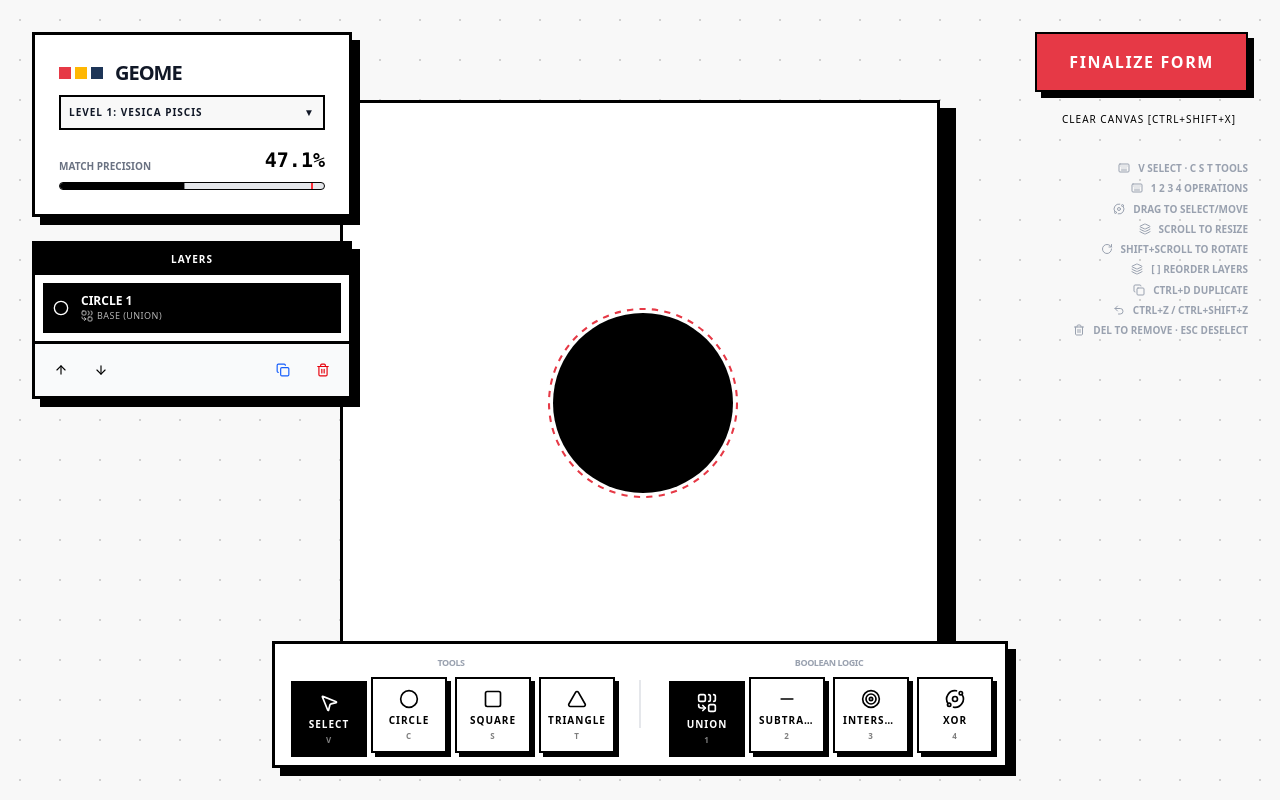
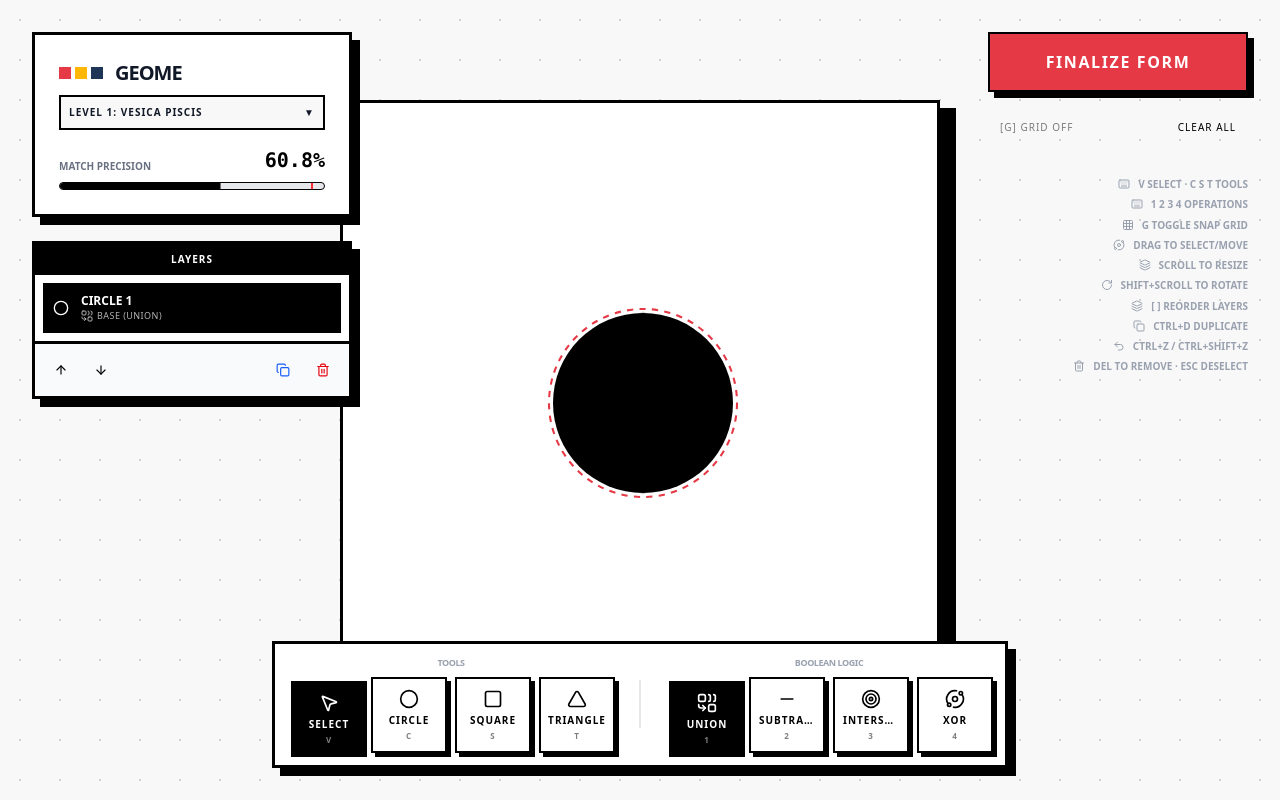
Before and after one commit to zhnuksyh/geome, a React (Vite) app: page / in a window 1280 px wide. Built offline with nearby package versions, Linux system fonts and the light colour scheme.

Commit message:
feat: standard grid snapping system and level math standardisation

```diff
--- a/src/App.tsx
+++ b/src/App.tsx
@@ -12,6 +12,7 @@ export default function App() {
   const [currentLevel, setCurrentLevel] = useLocalStorage('geome_level', 0);
   const [maxUnlockedLevel, setMaxUnlockedLevel] = useLocalStorage('geome_max_level', 0);
   const [shapes, setShapes] = useLocalStorage<ShapeObj[]>('geome_shapes', []);
+  const [showGrid, setShowGrid] = useLocalStorage('geome_grid', false);
 
   // ─── History (Undo / Redo) ─────────────────────────────────────────
   const { snapshot, undo, redo } = useHistory(shapes, setShapes);
@@ -165,6 +166,7 @@ export default function App() {
         currentLevel={currentLevel}
         maxUnlockedLevel={maxUnlockedLevel}
         accuracy={accuracy}
+        showGrid={showGrid}
         activeTool={activeTool}
         selectedOp={selectedOp}
         shapes={shapes}
@@ -179,6 +181,7 @@ export default function App() {
         onMoveDown={handleMoveDownSelected}
         onDuplicate={handleDuplicateSelected}
         onDelete={handleDeleteSelected}
+        onToggleGrid={() => setShowGrid(!showGrid)}
       />
 
       {/* Canvas Workspace */}
@@ -186,6 +189,8 @@ export default function App() {
         shapes={shapes}
         setShapes={setShapes}
         currentLevel={currentLevel}
+        showGrid={showGrid}
+        setShowGrid={setShowGrid}
         activeTool={activeTool}
         setActiveTool={setActiveTool}
         selectedOp={selectedOp}
--- a/src/components/CanvasWorkspace.tsx
+++ b/src/components/CanvasWorkspace.tsx
@@ -19,6 +19,8 @@ interface CanvasWorkspaceProps {
   undo: () => void;
   redo: () => void;
   onClear: () => void;
+  showGrid: boolean;
+  setShowGrid: (val: boolean | ((prev: boolean) => boolean)) => void;
 }
 
 export function CanvasWorkspace({
@@ -38,6 +40,8 @@ export function CanvasWorkspace({
   undo,
   redo,
   onClear,
+  showGrid,
+  setShowGrid,
 }: CanvasWorkspaceProps) {
   const gameCanvasRef = useRef<HTMLCanvasElement>(null);
   const targetCanvasRef = useRef<HTMLCanvasElement>(null);
@@ -104,6 +108,23 @@ export function CanvasWorkspace({
 
     ctx.drawImage(buffer, 0, 0);
 
+    // Draw Grid overlay if toggled
+    if (showGrid) {
+      ctx.strokeStyle = 'rgba(0, 0, 0, 0.1)';
+      ctx.lineWidth = 1;
+      ctx.setLineDash([2, 4]); // Dotted grid
+      ctx.beginPath();
+      // Draw 20px interval lines
+      for (let i = 0; i <= CANVAS_SIZE; i += 20) {
+        ctx.moveTo(i, 0);
+        ctx.lineTo(i, CANVAS_SIZE);
+        ctx.moveTo(0, i);
+        ctx.lineTo(CANVAS_SIZE, i);
+      }
+      ctx.stroke();
+      ctx.setLineDash([]);
+    }
+
     // Selection outlines for all active shapes
     activeShapeIds.forEach((id) => {
       const s = shapes.find(shape => shape.id === id);
@@ -133,7 +154,7 @@ export function CanvasWorkspace({
       ctx.setLineDash([]);
     }
 
-  }, [shapes, activeShapeIds, selectionBox]);
+  }, [shapes, activeShapeIds, selectionBox, showGrid]);
 
   // ─── Accuracy (IoU) ────────────────────────────────────────────────
   const calculateAccuracy = useCallback(() => {
@@ -301,7 +322,16 @@ export function CanvasWorkspace({
       setShapes((prev) =>
         prev.map((s) => {
           if (activeShapeIds.includes(s.id)) {
-            return { ...s, x: s.x + dx + snapDx, y: s.y + dy + snapDy };
+            let finalX = s.x + dx + snapDx;
+            let finalY = s.y + dy + snapDy;
+
+            // If grid snapping is on, strictly bind to 20px grid
+            if (showGrid) {
+              finalX = Math.round(finalX / 20) * 20;
+              finalY = Math.round(finalY / 20) * 20;
+            }
+
+            return { ...s, x: finalX, y: finalY };
           }
           return s;
         })
@@ -371,9 +401,17 @@ export function CanvasWorkspace({
             if (activeShapeIds.includes(s.id)) {
               const activeShape = { ...s };
               if (e.shiftKey) {
-                activeShape.rotation += e.deltaY > 0 ? 0.08 : -0.08;
+                if (showGrid) {
+                  // Snap to 15 degree increments
+                  const snapAngle = Math.PI / 12;
+                  const dir = e.deltaY > 0 ? 1 : -1;
+                  activeShape.rotation += dir * snapAngle;
+                } else {
+                  activeShape.rotation += e.deltaY > 0 ? 0.08 : -0.08;
+                }
               } else {
-                const delta = e.deltaY > 0 ? -4 : 4;
+                // If grid is active, snap radius to 10 to lock onto 20 grid width
+                const delta = e.deltaY > 0 ? (showGrid ? -10 : -4) : (showGrid ? 10 : 4);
                 activeShape.size = Math.max(10, activeShape.size + delta);
               }
               return activeShape;
@@ -387,7 +425,7 @@ export function CanvasWorkspace({
 
     canvas.addEventListener('wheel', handleWheel, { passive: false });
     return () => canvas.removeEventListener('wheel', handleWheel);
-  }, [activeShapeIds, calculateAccuracy, setShapes, snapshot]);
+  }, [activeShapeIds, calculateAccuracy, setShapes, snapshot, showGrid]);
 
   // ─── Keyboard shortcuts (Affinity-inspired) ────────────────────────
   useEffect(() => {
@@ -437,6 +475,7 @@ export function CanvasWorkspace({
       if (key === 'c') { onSelectTool('circle'); return; }
       if (key === 's') { onSelectTool('square'); return; }
       if (key === 't') { onSelectTool('triangle'); return; }
+      if (key === 'g') { setShowGrid(prev => !prev); return; }
 
       const applyOp = (op: OpType) => {
         onSelectOp(op);
@@ -477,7 +516,7 @@ export function CanvasWorkspace({
     return () => window.removeEventListener('keydown', handleKeyDown);
   }, [
     activeShapeIds, calculateAccuracy, setShapes, setActiveShapeIds, onSelectTool, onSelectOp,
-    snapshot, undo, redo, onClear, shapes, setActiveTool
+    snapshot, undo, redo, onClear, shapes, setActiveTool, setShowGrid
   ]);
 
   return (
--- a/src/components/GameUI.tsx
+++ b/src/components/GameUI.tsx
@@ -1,5 +1,5 @@
 import { useState } from 'react';
-import { Orbit, Layers, RotateCw, Trash2, Undo2, Copy, Keyboard } from 'lucide-react';
+import { Orbit, Layers, RotateCw, Trash2, Undo2, Copy, Keyboard, Grid } from 'lucide-react';
 import { Button } from './ui/Button';
 import { ScorePanel } from './ScorePanel';
 import { ToolPalette } from './ToolPalette';
@@ -11,6 +11,7 @@ interface GameUIProps {
   currentLevel: number;
   maxUnlockedLevel: number;
   accuracy: number;
+  showGrid: boolean;
   activeTool: ToolMode;
   selectedOp: OpType;
   shapes: ShapeObj[];
@@ -25,12 +26,14 @@ interface GameUIProps {
   onMoveDown: () => void;
   onDuplicate: () => void;
   onDelete: () => void;
+  onToggleGrid: () => void;
 }
 
 export function GameUI({
   currentLevel,
   maxUnlockedLevel,
   accuracy,
+  showGrid,
   activeTool,
   selectedOp,
   shapes,
@@ -45,6 +48,7 @@ export function GameUI({
   onMoveDown,
   onDuplicate,
   onDelete,
+  onToggleGrid,
 }: GameUIProps) {
   const [isLevelSelectOpen, setIsLevelSelectOpen] = useState(false);
 
@@ -79,31 +83,44 @@ export function GameUI({
 
           {/* Right Column (Actions + Instructions) */}
           <div className="flex flex-col gap-6 items-end pointer-events-auto">
-            <div className="flex flex-col gap-3">
-              <button onClick={onFinalize} className="relative group block pointer-events-auto">
+            <div className="flex flex-col gap-3 w-[260px]">
+              <button onClick={onFinalize} className="relative group block pointer-events-auto w-full">
                 <div className="absolute inset-0 bg-black translate-x-1.5 translate-y-1.5 transition-transform group-hover:translate-x-2 group-hover:translate-y-2" />
                 <div className="relative bg-[#E63946] text-white border-2 border-black px-8 py-4 font-bold tracking-widest uppercase transition-transform group-active:translate-x-1.5 group-active:translate-y-1.5">
                   Finalize Form
                 </div>
               </button>
+              <div className="flex justify-between w-full mt-2">
+                <Button
+                  variant="ghost"
+                  size="sm"
+                  onClick={onToggleGrid}
+                  className={`text-[10px] font-bold uppercase tracking-widest ${showGrid ? "text-[#E63946] opacity-100" : "opacity-50"} hover:opacity-100`}
+                >
+                  {showGrid ? "[G] GRID ON" : "[G] GRID OFF"}
+                </Button>
                 <Button
                   variant="ghost"
                   size="sm"
                   onClick={onClear}
-                className="self-end text-[10px] font-bold uppercase tracking-widest hover:text-[#E63946]"
+                  className="text-[10px] font-bold uppercase tracking-widest hover:text-[#E63946]"
                 >
-                Clear Canvas [Ctrl+Shift+X]
+                  Clear All
                 </Button>
+              </div>
             </div>
 
             {/* Instructions Panel */}
-            <div className="flex flex-col gap-3 text-right">
+            <div className="flex flex-col gap-3 text-right mt-2">
               <div className="text-[10px] leading-relaxed text-gray-400 uppercase font-bold">
                 <p className="flex items-center justify-end gap-2 mb-1">
                   <Keyboard size={12} /> V Select · C S T Tools
                 </p>
                 <p className="flex items-center justify-end gap-2 mb-1">
                   <Keyboard size={12} /> 1 2 3 4 Operations
+                </p>
+                <p className="flex items-center justify-end gap-2 mb-1">
+                  <Grid size={12} /> G Toggle Snap Grid
                 </p>
                 <p className="flex items-center justify-end gap-2 mb-1">
                   <Orbit size={12} /> Drag to Select/Move
--- a/src/game/levels.ts
+++ b/src/game/levels.ts
@@ -48,27 +48,26 @@ export const drawShape = (
     ctx.restore();
 };
 
-/** Game level definitions. Kept as target shapes so we can enable distance-based snapping. */
 export const LEVELS: LevelDef[] = [
     {
         title: "Vesica Piscis",
         targetShapes: [
-            { type: 'circle', op: 'source-over', x: 250, y: 300, size: 100, rotation: 0 },
-            { type: 'circle', op: 'destination-in', x: 350, y: 300, size: 100, rotation: 0 }
+            { type: 'circle', op: 'source-over', x: 260, y: 300, size: 100, rotation: 0 },
+            { type: 'circle', op: 'destination-in', x: 340, y: 300, size: 100, rotation: 0 }
         ]
     },
     {
         title: "Lunar Subtract",
         targetShapes: [
-            { type: 'circle', op: 'source-over', x: 300, y: 300, size: 130, rotation: 0 },
-            { type: 'circle', op: 'destination-out', x: 360, y: 260, size: 110, rotation: 0 }
+            { type: 'circle', op: 'source-over', x: 300, y: 300, size: 120, rotation: 0 },
+            { type: 'circle', op: 'destination-out', x: 340, y: 260, size: 100, rotation: 0 }
         ]
     },
     {
         title: "The XOR Eye",
         targetShapes: [
             { type: 'square', op: 'source-over', x: 300, y: 300, size: 120, rotation: Math.PI / 4 },
-            { type: 'circle', op: 'xor', x: 300, y: 300, size: 90, rotation: 0 }
+            { type: 'circle', op: 'xor', x: 300, y: 300, size: 80, rotation: 0 }
         ]
     },
     {
```
Lines whose indentation alone changed are shown as unchanged.
